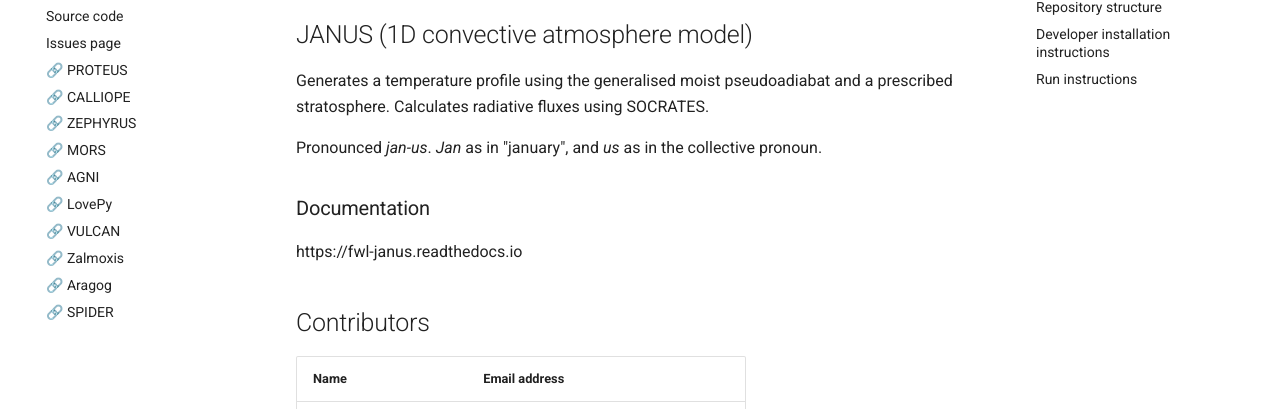
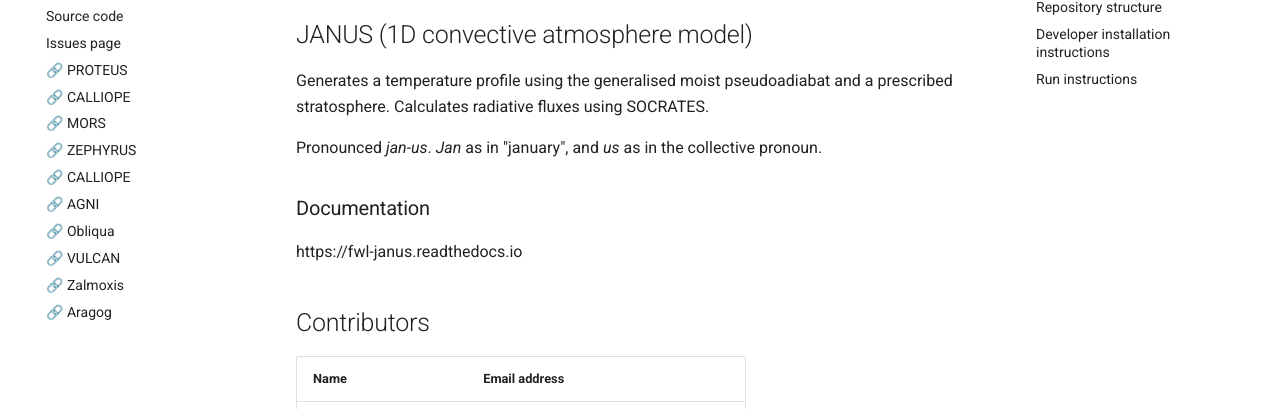
Before and after one commit to FormingWorlds/JANUS, an MkDocs documentation site: the page built from docs/index.md, in a window 1280 px wide. Shown: the part 230-639 px from the top of the page. Built offline with MkDocs 1.6.1 and Material for MkDocs 9.7.7, drawn with Linux system fonts in a browser that asks for light colours; comment, search, counter and statistics services are not loaded.

Commit message:
update URLS to proteus-framework and misplaces CALLIOPE links to JANUS links

```diff
--- a/mkdocs.yml
+++ b/mkdocs.yml
@@ -1,5 +1,5 @@
 site_name: JANUS
-site_url: https://fwl-janus.readthedocs.io
+site_url: https://proteus-framework.org/JANUS/
 repo_url: https://github.com/FormingWorlds/JANUS
 repo_name: GitHub
 
@@ -8,19 +8,18 @@
   - Install: getting_started.md
   - Contributing: CONTRIBUTING.md
   - Code of Conduct: CODE_OF_CONDUCT.md
-  - Source code: https://github.com/FormingWorlds/CALLIOPE
-  - Issues page: https://github.com/FormingWorlds/CALLIOPE/issues
-  - 🔗 PROTEUS: https://fwl-proteus.readthedocs.io/
-  - 🔗 CALLIOPE: https://fwl-calliope.readthedocs.io/
-  - 🔗 ZEPHYRUS: https://github.com/FormingWorlds/ZEPHYRUS/
-  - 🔗 MORS: https://fwl-mors.readthedocs.io/
-  - 🔗 AGNI: https://h-nicholls.space/AGNI/
-  - 🔗 LovePy: https://github.com/nichollsh/lovepy
-  - 🔗 VULCAN: https://github.com/FormingWorlds/VULCAN
-  - 🔗 Zalmoxis: https://zalmoxis.readthedocs.io/
-  - 🔗 Aragog: https://github.com/FormingWorlds/aragog
-  - 🔗 SPIDER: https://github.com/djbower/spider
-
+  - Source code: https://github.com/FormingWorlds/JANUS
+  - Issues page: https://github.com/FormingWorlds/JANUS/issues
+  - 🔗 PROTEUS: https://proteus-framework.org/PROTEUS/
+  - 🔗 CALLIOPE: https://proteus-framework.org/CALLIOPE/
+  - 🔗 MORS: https://proteus-framework.org/MORS/
+  - 🔗 ZEPHYRUS: https://proteus-framework.org/ZEPHYRUS/
+  - 🔗 CALLIOPE: https://proteus-framework.org/CALLIOPE/
+  - 🔗 AGNI: https://h-nicholls.space/AGNI/dev/
+  - 🔗 Obliqua: https://proteus-framework.org/Obliqua/
+  - 🔗 VULCAN: https://proteus-framework.org/VULCAN/
+  - 🔗 Zalmoxis: https://proteus-framework.org/ZALMOXIS/
+  - 🔗 Aragog: https://proteus-framework.org/aragog/
 
 theme:
   name: material
```
